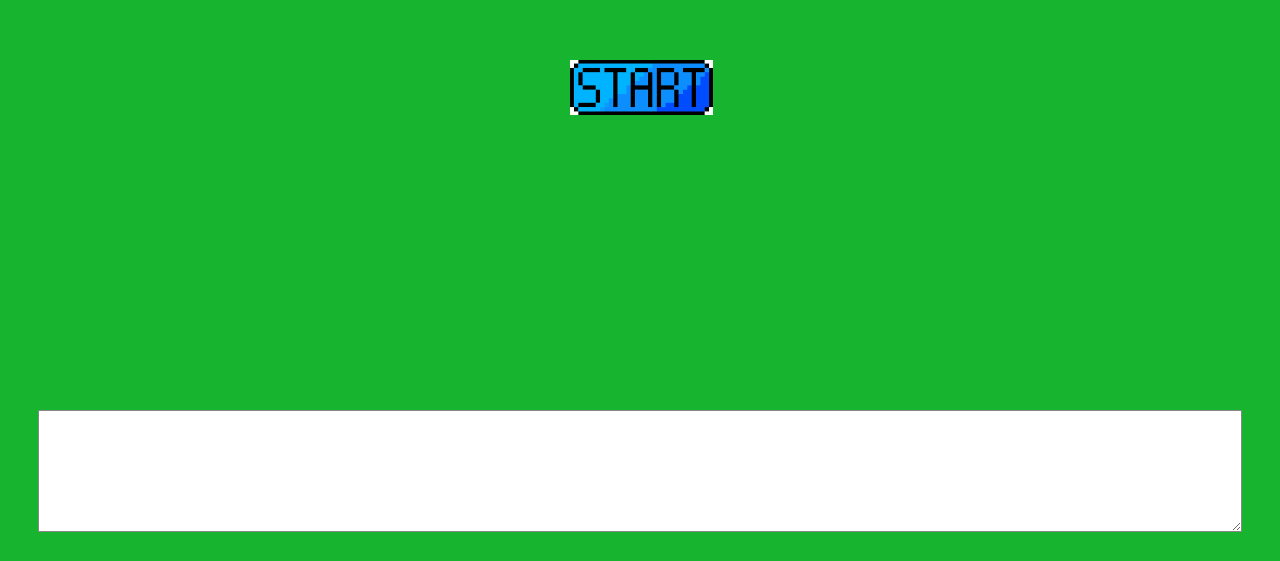
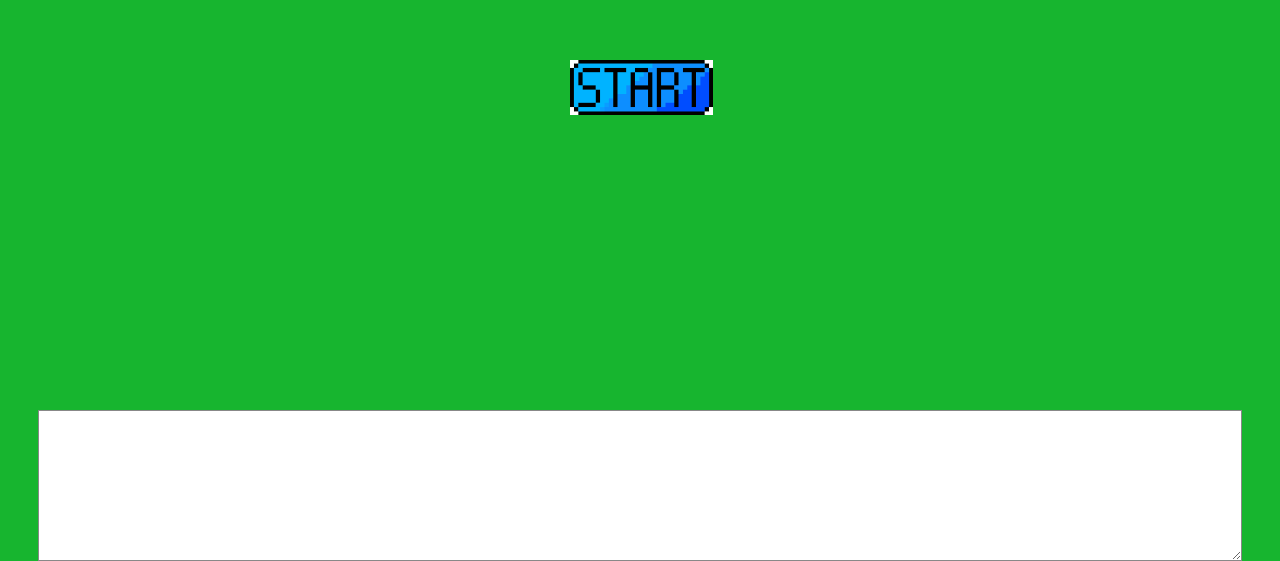
Before and after one commit to Martinc94/25CardGame, a website: page GameClient/index.html in a window 1280 px wide. Shown: the part 290-851 px from the top of the page. Before the commit the page ends 822 px from the top, so only its background shows below. Drawn offline with Linux system fonts and the light colour scheme; animation ran at ten frames a second.

```diff
--- a/GameClient/index.html
+++ b/GameClient/index.html
@@ -11,6 +11,6 @@
 	</head>
 	<body>
 		<div id="phaser"></div>
-		<textarea id="gameText" rows="4" cols="50" readonly></textarea>
+		<textarea id="gameText" rows="5" cols="50" readonly></textarea>
 	</body>
 </html>
```
